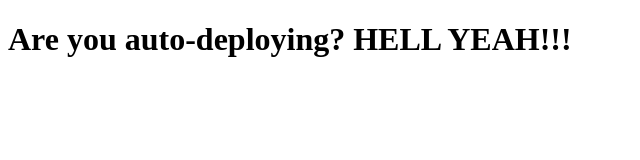
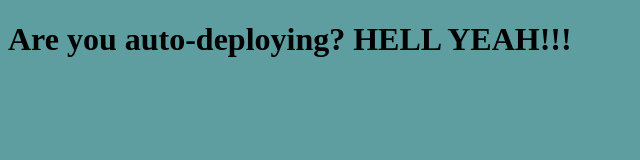
Before and after one commit to jhshim85/github-integration-test, a plain HTML site: page index.html in a window 1280 px wide. Shown: the whole page, without its empty margins (0-640 px from the left). Drawn offline with Linux system fonts and the light colour scheme.

Commit message:
added background color

```diff
--- a/index.html
+++ b/index.html
@@ -5,6 +5,11 @@
   <meta http-equiv="X-UA-Compatible" content="IE=edge">
   <meta name="viewport" content="width=device-width, initial-scale=1.0">
   <title>Document</title>
+  <style>
+    body {
+      background: cadetblue;
+    }
+  </style>
 </head>
 <body>
   <h1>Are you auto-deploying? HELL YEAH!!!</h1>
```
